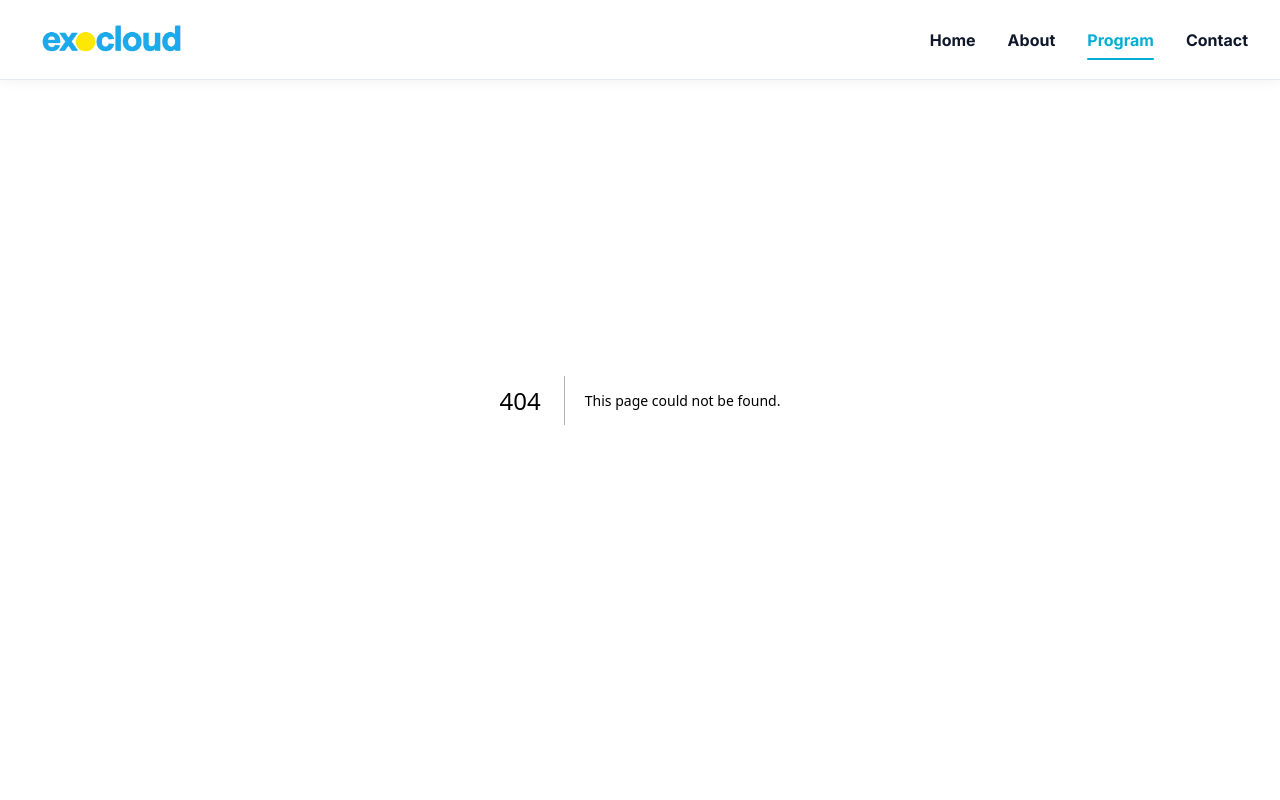
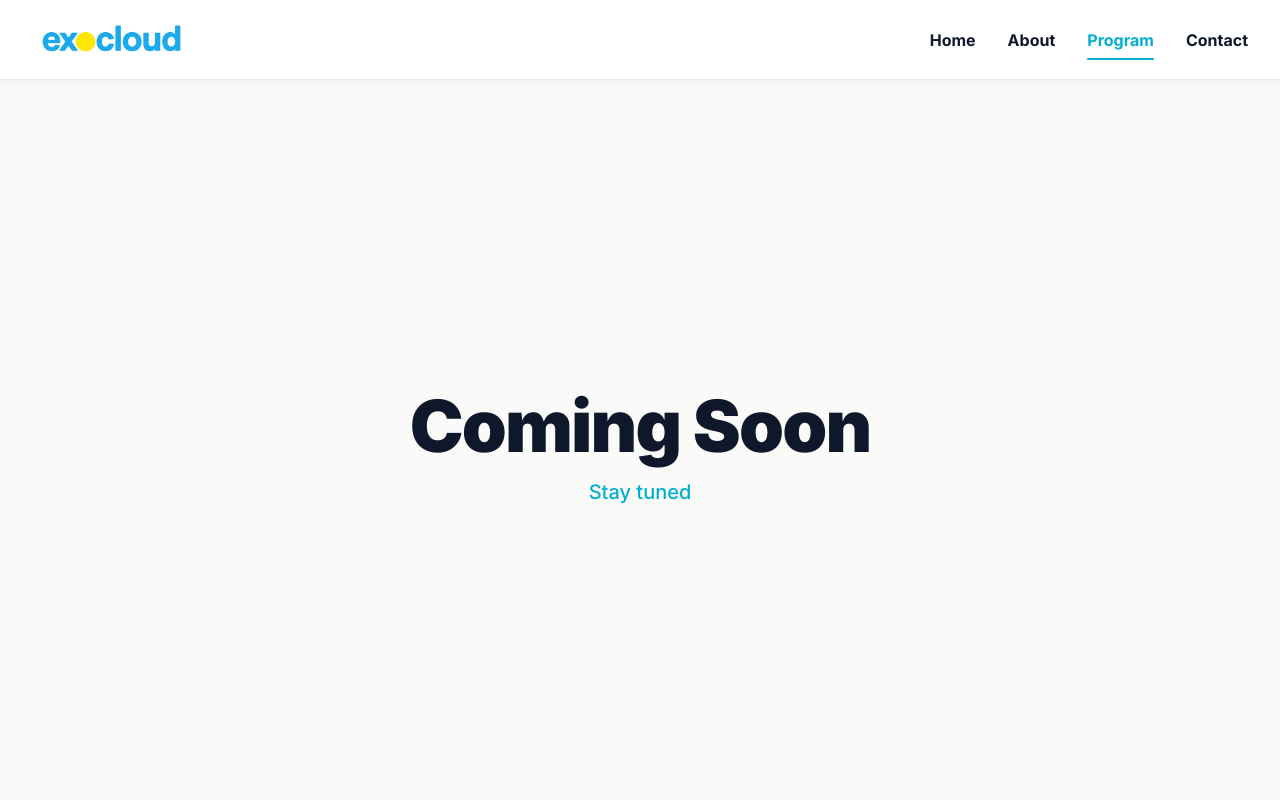
Before and after one commit to BayuWinataa/exocloud, a Next.js app: page /program in a window 1280 px wide. Before the commit this address had no page. Shown: the top 800 px of the page. Built offline with nearby package versions, Linux system fonts and the light colour scheme.

Commit message:
feat: add program page

```diff
--- /dev/null
+++ b/app/program/page.tsx
@@ -0,0 +1,12 @@
+export default function ProgramPage() {
+	return (
+		<main className="min-h-screen bg-[#fafaf8] pt-24">
+			<section className="container mx-auto flex min-h-[calc(100vh-6rem)] items-center justify-center px-5">
+				<div className="text-center">
+					<p className="text-5xl font-black tracking-tight text-secondary-foreground md:text-7xl">Coming Soon</p>
+					<p className="mt-4 text-lg font-medium text-primary md:text-xl">Stay tuned</p>
+				</div>
+			</section>
+		</main>
+	);
+}
```
